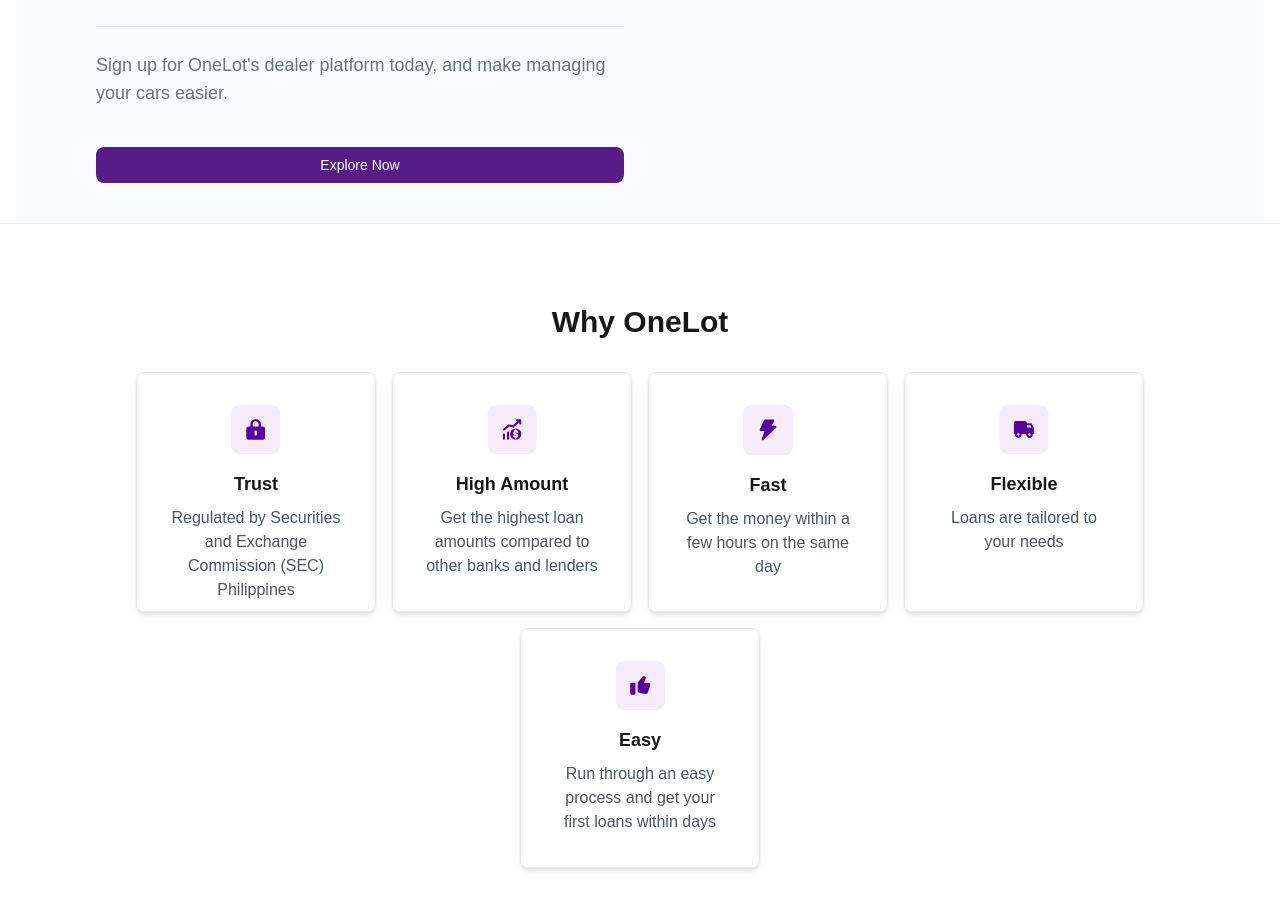
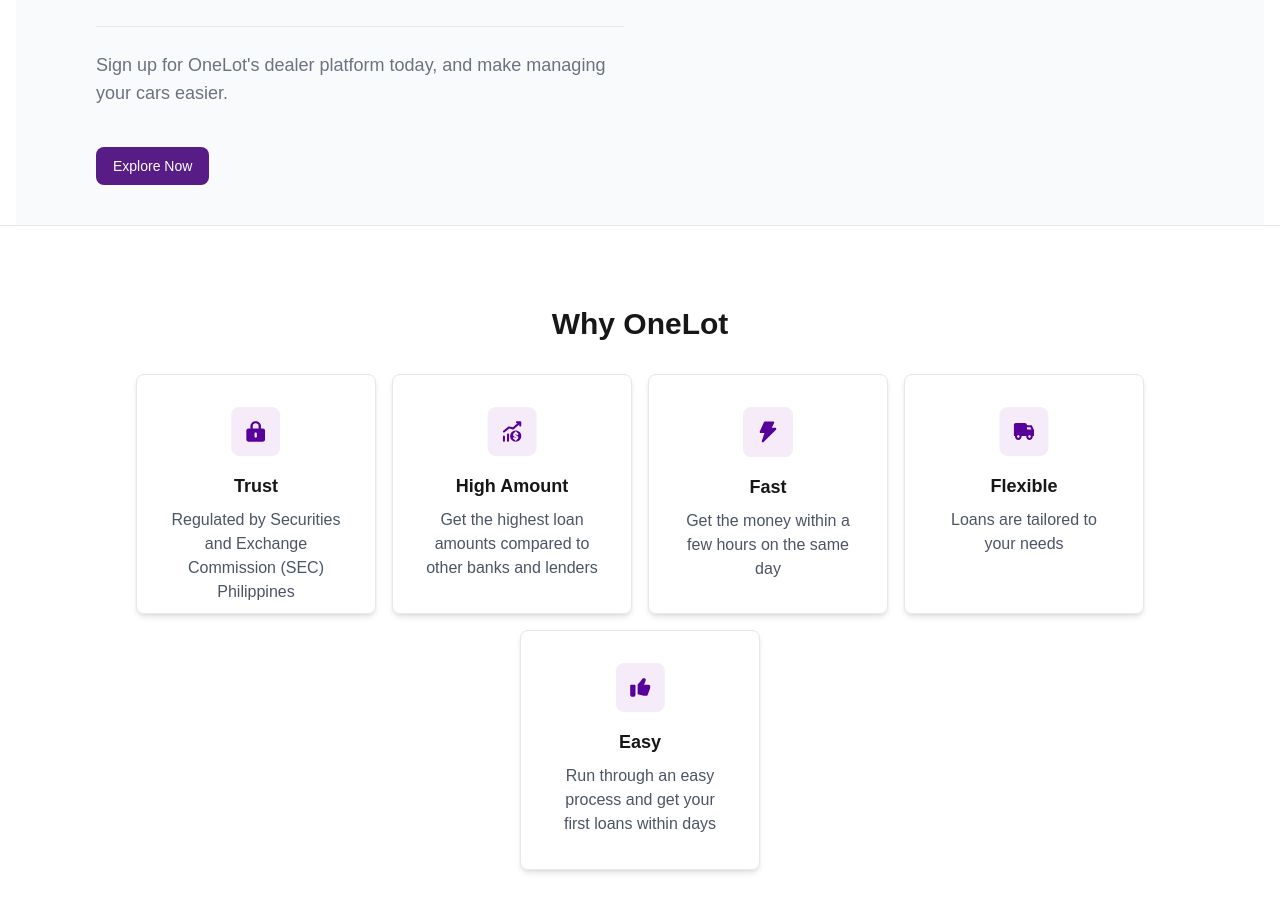
Before and after one commit to hk0102/one-lot-ui, a Next.js app: page / in a window 1280 px wide. Shown: the part 3100-4011 px from the top of the page. Built offline with nearby package versions, Linux system fonts and the light colour scheme.

Commit message:
Change button styling

```diff
--- a/app/components/DealershipManagement.tsx
+++ b/app/components/DealershipManagement.tsx
@@ -54,12 +54,16 @@
           <p className="text-lg text-[#6b7280] font-medium">
             Sign up for OneLot's dealer platform today, and make managing your cars easier.
           </p>
-          <button
-            type="button"
-            className="text-white bg-purple-900 rounded-lg my-4 px-4 py-2 text-sm"
-          >
-            <a href="/contact">Explore Now</a>
-          </button>
+
+          <div className="w-fit">
+            <button type="button" className="flex text-white bg-purple-900 border border-transparent rounded-lg w-30 my-4 ">
+              <span className="flex items-stretch transition-all duration-200 rounded-md px-4 py-2 text-sm">
+                <a href="/contact">
+                  Explore Now
+                </a>
+              </span>
+            </button>
+          </div>
         </div>
 
         <div className="md:w-1/2 flex justify-center">
```
